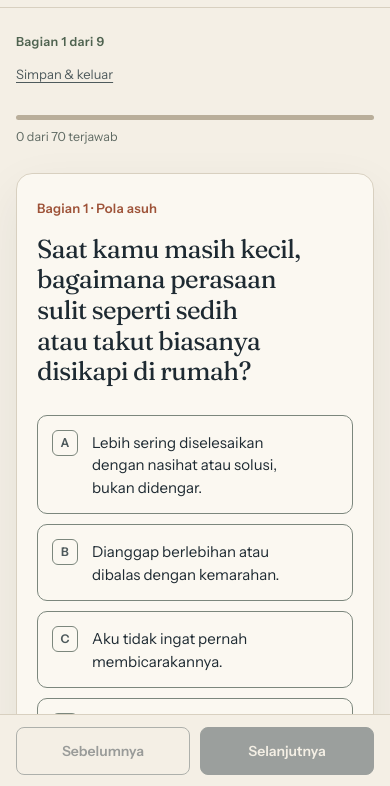
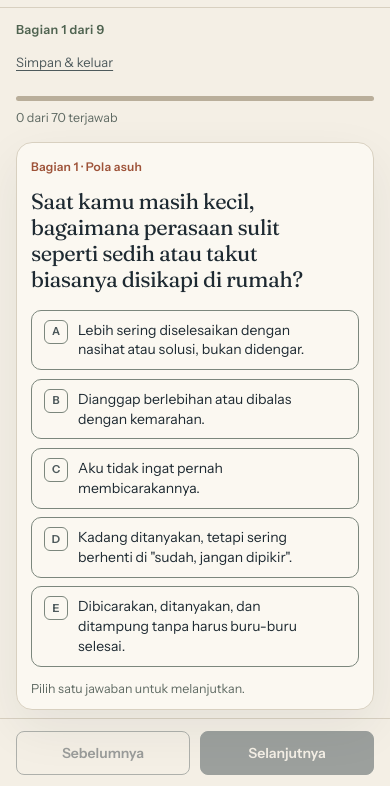
Before and after one commit to zeinzulaziz/diri-insight, a plain HTML site: page index.html in a window 390 px wide. Both pictures are taken after a click on the link "Mulai". Shown: the part 57-843 px from the top of the page. Drawn offline with nearby package versions, Linux system fonts and the light colour scheme.

Commit message:
fix: kuis muat di layar dan jarak pertanyaan dengan opsi

```diff
--- a/assets/styles.css
+++ b/assets/styles.css
@@ -1016,11 +1016,43 @@ body[data-screen="results"] .header-inner {
 
 /* ---------- Kuis ---------- */
 
+/*
+ * Kuis dirancang pas dengan viewport: header, kartu, dan navigasi
+ * menjadi satu kolom fleksibel agar tidak perlu scroll pada layar umum.
+ * Pengecilan ukuran mengikuti tinggi layar, bukan hanya lebar.
+ */
+body[data-screen="quiz"] {
+  display: flex;
+  flex-direction: column;
+  height: 100dvh;
+  min-height: 0;
+  overflow: hidden;
+}
+
+body[data-screen="quiz"] #main {
+  flex: 1 1 auto;
+  min-height: 0;
+  display: flex;
+  flex-direction: column;
+}
+
+#screen-quiz {
+  flex: 1 1 auto;
+  min-height: 0;
+  display: flex;
+  flex-direction: column;
+  overflow-y: auto;
+}
+
 .quiz-shell {
+  flex: 1 1 auto;
+  min-height: 0;
+  display: flex;
+  flex-direction: column;
   width: 100%;
   max-width: 900px;
   margin-inline: auto;
-  padding: clamp(24px, 4vw, 48px) var(--gutter) 120px;
+  padding: clamp(12px, 2vh, 26px) var(--gutter) clamp(10px, 1.6vh, 20px);
 }
 
 .quiz-topline {
@@ -1028,7 +1060,7 @@ body[data-screen="results"] .header-inner {
   align-items: center;
   justify-content: space-between;
   gap: 16px;
-  margin-bottom: 18px;
+  margin-bottom: clamp(8px, 1.4vh, 14px);
 }
 
 .quiz-section-label {
@@ -1057,7 +1089,7 @@ body[data-screen="results"] .header-inner {
   display: flex;
   align-items: center;
   gap: 16px;
-  margin-bottom: 28px;
+  margin-bottom: clamp(10px, 1.8vh, 18px);
 }
 
 .progress-track {
@@ -1087,8 +1119,8 @@ body[data-screen="results"] .header-inner {
 }
 
 .storage-warning {
-  margin: 0 0 18px;
-  padding: 12px 14px;
+  margin: 0 0 clamp(8px, 1.2vh, 12px);
+  padding: 8px 12px;
   background: var(--clay-soft);
   border: 1px solid var(--clay);
   border-radius: 8px;
@@ -1098,7 +1130,9 @@ body[data-screen="results"] .header-inner {
 }
 
 .quiz-card {
-  padding: clamp(24px, 5vw, 48px);
+  flex: 1 1 auto;
+  min-height: 0;
+  padding: clamp(16px, 2.6vh, 34px) clamp(18px, 3vw, 40px);
   background: var(--bg-elev);
   border: 1px solid var(--line);
   border-radius: 16px;
@@ -1106,21 +1140,21 @@ body[data-screen="results"] .header-inner {
 }
 
 .quiz-kicker {
-  margin-bottom: 14px;
+  margin-bottom: clamp(8px, 1.4vh, 12px);
   color: var(--clay);
-  font-size: 13px;
+  font-size: 12px;
   font-weight: 600;
   letter-spacing: 0.02em;
 }
 
 .quiz-question {
-  max-width: 24ch;
-  margin-bottom: 28px;
+  max-width: 32ch;
+  margin-bottom: clamp(16px, 2.6vh, 28px);
   font-family: var(--serif);
-  font-size: clamp(26px, 4vw, 38px);
+  font-size: clamp(22px, 3.2vh, 34px);
   font-weight: 400;
-  line-height: 1.18;
-  letter-spacing: -0.028em;
+  line-height: 1.16;
+  letter-spacing: -0.024em;
   text-wrap: balance;
 }
 
@@ -1130,16 +1164,16 @@ body[data-screen="results"] .header-inner {
 
 .quiz-options {
   display: grid;
-  gap: 10px;
+  gap: clamp(6px, 1vh, 9px);
 }
 
 .option {
   position: relative;
   display: flex;
   align-items: flex-start;
-  gap: 14px;
-  min-height: 56px;
-  padding: 14px 16px;
+  gap: 12px;
+  min-height: clamp(44px, 6vh, 56px);
+  padding: clamp(8px, 1.3vh, 12px) 14px;
   background: transparent;
   border: 1px solid var(--control-line);
   border-radius: 10px;
@@ -1174,8 +1208,8 @@ body[data-screen="results"] .header-inner {
   display: grid;
   place-items: center;
   flex: none;
-  width: 28px;
-  height: 28px;
+  width: 26px;
+  height: 26px;
   background: var(--bg-elev);
   border: 1px solid var(--control-line);
   border-radius: 6px;
@@ -1193,9 +1227,9 @@ body[data-screen="results"] .header-inner {
 }
 
 .option-text {
-  padding-top: 2px;
-  font-size: 16px;
-  line-height: 1.5;
+  padding-top: 1px;
+  font-size: clamp(14px, 1.7vh, 16px);
+  line-height: 1.45;
 }
 
 .option-state {
@@ -1220,10 +1254,10 @@ body[data-screen="results"] .header-inner {
 }
 
 .quiz-hint {
-  margin: 20px 0 0;
+  margin: clamp(10px, 1.6vh, 16px) 0 0;
   color: var(--ink-faint);
-  font-size: 13.5px;
-  line-height: 1.5;
+  font-size: 12.5px;
+  line-height: 1.45;
 }
 
 .quiz-hint.is-alert {
@@ -1231,14 +1265,14 @@ body[data-screen="results"] .header-inner {
 }
 
 .quiz-nav {
-  position: fixed;
-  right: 0;
-  bottom: 0;
-  left: 0;
-  z-index: 40;
-  padding: 12px var(--gutter) calc(12px + env(safe-area-inset-bottom));
+  flex: none;
+  padding: clamp(8px, 1.4vh, 12px) var(--gutter) calc(clamp(8px, 1.4vh, 12px) + env(safe-area-inset-bottom));
   background: var(--bg);
   border-top: 1px solid var(--line);
+}
+
+.quiz-nav .button {
+  min-height: 44px;
 }
 
 .quiz-nav-inner {
@@ -1261,10 +1295,6 @@ body[data-screen="results"] .header-inner {
 
 body[data-screen="quiz"] .site-footer {
   display: none;
-}
-
-body[data-screen="quiz"] .toast {
-  bottom: 96px;
 }
 
 /* ---------- Hasil: loading dan kosong ---------- */
@@ -1945,8 +1975,8 @@ body[data-screen="quiz"] .toast {
   }
 
   .quiz-shell {
-    padding-top: 24px;
-    padding-bottom: 140px;
+    padding-top: 12px;
+    padding-bottom: 8px;
   }
 
   .quiz-progress-row {
@@ -1963,19 +1993,25 @@ body[data-screen="quiz"] .toast {
   }
 
   .quiz-card {
-    padding: 24px 20px;
+    padding: 14px;
   }
 
   .quiz-question {
     max-width: none;
+    margin-bottom: 16px;
+    font-size: clamp(21px, 5.6vw, 26px);
+    line-height: 1.2;
   }
 
   .option {
-    padding: 14px;
+    gap: 10px;
+    min-height: 44px;
+    padding: 9px 12px;
   }
 
   .option-text {
-    font-size: 15px;
+    font-size: 14px;
+    line-height: 1.42;
   }
 
   .key-hint {
@@ -2120,8 +2156,9 @@ body[data-screen="quiz"] .toast {
   }
 
   .option-key {
-    width: 26px;
-    height: 26px;
+    width: 24px;
+    height: 24px;
+    font-size: 11px;
   }
 
   .result-title {
@@ -2154,6 +2191,98 @@ body[data-screen="quiz"] .toast {
 
   .toast {
     bottom: 18px;
+  }
+}
+
+/* Layar pendek: rapikan kuis agar tetap muat tanpa scroll. */
+@media (max-height: 760px) {
+  body[data-screen="quiz"] .header-inner {
+    padding-block: 6px;
+  }
+
+  body[data-screen="quiz"] .quiz-topline {
+    flex-direction: row;
+    align-items: center;
+    margin-bottom: 6px;
+  }
+
+  body[data-screen="quiz"] .quiz-progress-row {
+    flex-direction: row;
+    align-items: center;
+    gap: 12px;
+    margin-bottom: 8px;
+  }
+
+  body[data-screen="quiz"] .progress-track {
+    flex: 1 1 auto;
+    width: auto;
+    align-self: auto;
+  }
+
+  body[data-screen="quiz"] .quiz-card {
+    padding: 12px 16px;
+  }
+
+  body[data-screen="quiz"] .quiz-question {
+    margin-bottom: 12px;
+    font-size: clamp(19px, 3.2vh, 24px);
+    line-height: 1.15;
+  }
+
+  body[data-screen="quiz"] .quiz-options {
+    gap: 5px;
+  }
+
+  body[data-screen="quiz"] .option {
+    min-height: 44px;
+    gap: 10px;
+    padding: 6px 12px;
+  }
+
+  body[data-screen="quiz"] .option-text {
+    font-size: 13px;
+    line-height: 1.35;
+  }
+
+  body[data-screen="quiz"] .quiz-hint {
+    margin-top: 8px;
+    font-size: 12px;
+  }
+
+  body[data-screen="quiz"] .quiz-nav {
+    padding-block: 6px;
+  }
+}
+
+@media (max-height: 660px) {
+  body[data-screen="quiz"] .quiz-shell {
+    padding-block: 8px 6px;
+  }
+
+  body[data-screen="quiz"] .quiz-kicker,
+  body[data-screen="quiz"] .quiz-hint {
+    display: none;
+  }
+
+  body[data-screen="quiz"] .quiz-question {
+    margin-bottom: 8px;
+    font-size: clamp(17px, 2.8vh, 20px);
+  }
+
+  body[data-screen="quiz"] .option {
+    gap: 8px;
+    padding: 5px 10px;
+  }
+
+  body[data-screen="quiz"] .option-text {
+    font-size: 12.5px;
+    line-height: 1.3;
+  }
+
+  body[data-screen="quiz"] .option-key {
+    width: 22px;
+    height: 22px;
+    font-size: 10px;
   }
 }
 
```
